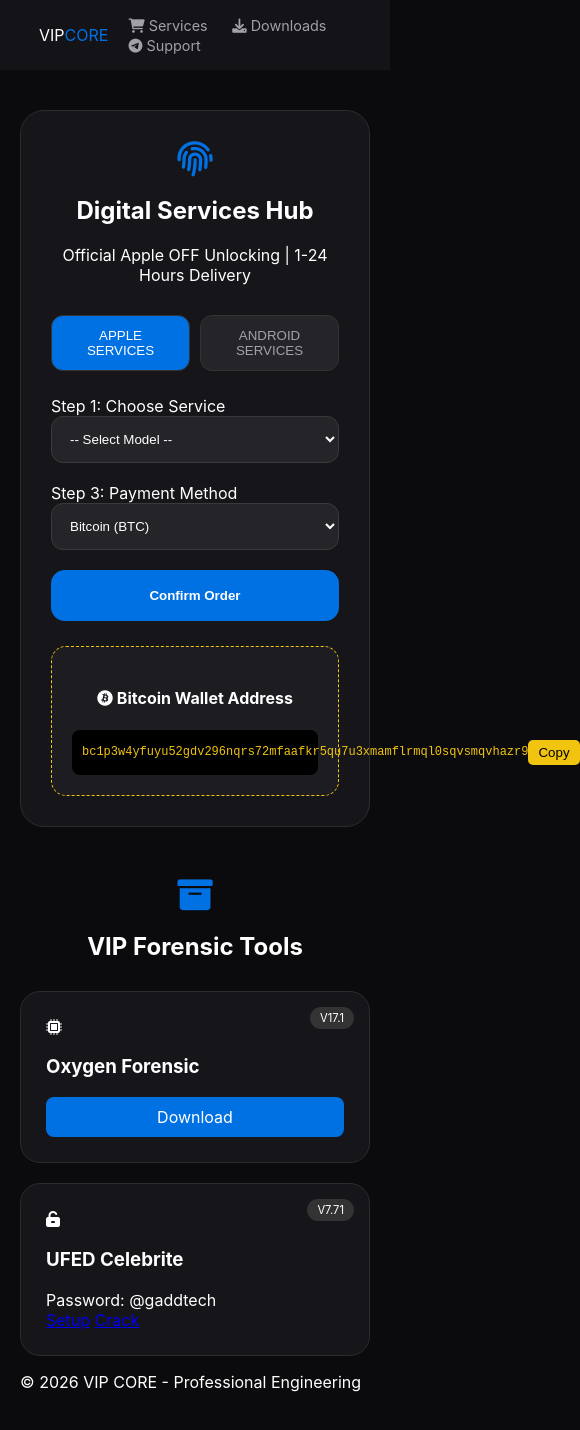
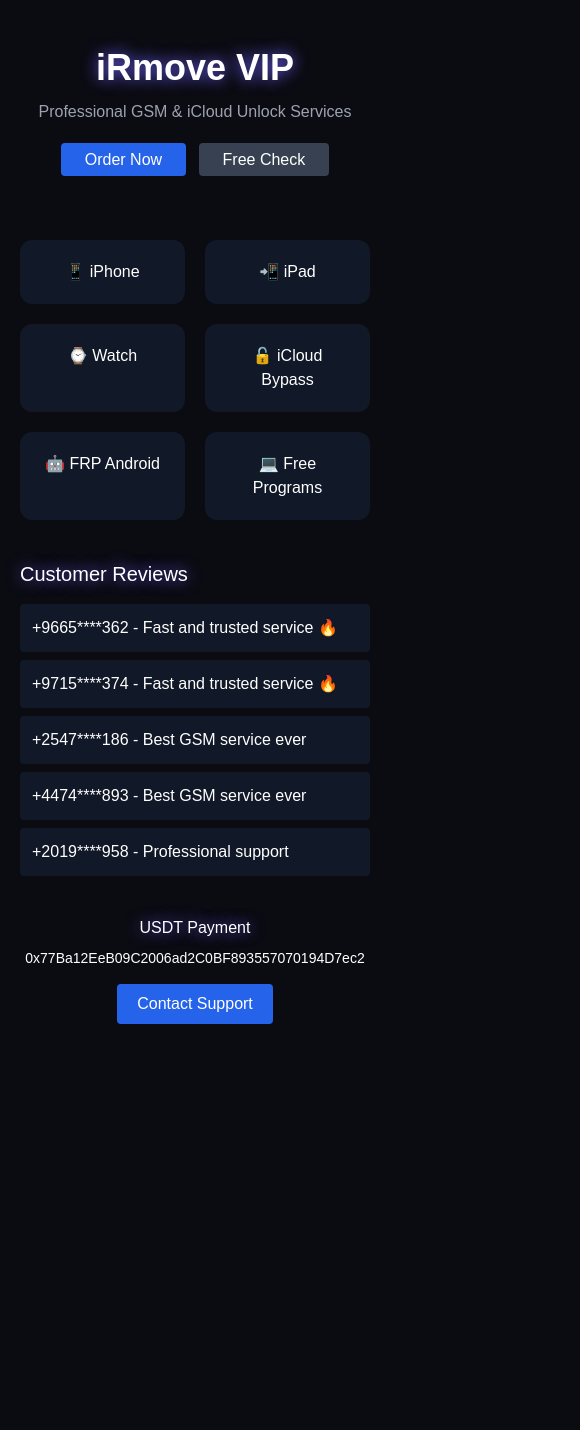
Before and after one commit to hulooltech/irmovi-vip, a plain HTML site: page index.html in a window 390 px wide. Shown: the whole page, 580 px wide, since content can reach past the window. After the commit the page ends 1044 px from the top, so only its background shows below. Drawn offline with nearby package versions, Linux system fonts and the light colour scheme.

Commit message:
Update index.html
Signed-off-by: hulooltech <ah7001ash@gmail.com>

```diff
--- a/index.html
+++ b/index.html
@@ -1,128 +1,99 @@
 <!DOCTYPE html>
 <html lang="en">
 <head>
-    <meta charset="UTF-8">
-    <meta name="viewport" content="width=device-width, initial-scale=1.0">
-    <title>VIP CORE | Professional Unlocking Hub</title>
-    <link rel="stylesheet" href="style.css">
-    <link rel="stylesheet" href="https://cdnjs.cloudflare.com/ajax/libs/font-awesome/6.0.0/css/all.min.css">
+<meta charset="UTF-8">
+<meta name="viewport" content="width=device-width, initial-scale=1.0">
+<title>iRmove VIP | iCloud Unlock & GSM Services</title>
+
+<script src="https://cdn.tailwindcss.com"></script>
+
+<meta name="description" content="iRmove VIP - Professional iCloud Unlock, IMEI Check, FRP Bypass and GSM Tools. Fast and trusted service.">
+<meta name="keywords" content="iCloud Unlock, IMEI Check, GSM Tools, FRP Bypass, iPhone Unlock">
+
+<style>
+body{background:#0b0b12;color:white;font-family:Arial;}
+.card{transition:.3s}
+.card:hover{transform:translateY(-5px) scale(1.04)}
+.glow{text-shadow:0 0 15px #6c63ff}
+</style>
 </head>
+
 <body>
 
-    <nav class="navbar">
-        <div class="logo">VIP<span>CORE</span></div>
-        <div class="nav-links">
-            <a href="#order-section"><i class="fas fa-shopping-cart"></i> Services</a>
-            <a href="#tools-section"><i class="fas fa-download"></i> Downloads</a>
-            <a href="https://t.me/iunlocker99" target="_blank" class="tg-link"><i class="fab fa-telegram"></i> Support</a>
-        </div>
-    </nav>
+<!-- HERO -->
+<div class="text-center py-12">
+<h1 class="text-4xl md:text-5xl font-bold glow">iRmove VIP</h1>
+<p class="text-gray-400 mt-3">Professional GSM & iCloud Unlock Services</p>
 
-    <div class="main-wrapper">
+<div class="mt-6">
+<a href="order.html" class="bg-blue-600 px-6 py-2 rounded mr-2">Order Now</a>
+<a href="check.html" class="bg-gray-700 px-6 py-2 rounded">Free Check</a>
+</div>
+</div>
 
-        <section id="order-section" class="glass-section">
-            <div class="section-header">
-                <i class="fas fa-fingerprint"></i>
-                <h2>Digital Services Hub</h2>
-                <p>Official Apple OFF Unlocking | 1-24 Hours Delivery</p>
-            </div>
+<!-- SERVICES -->
+<div class="grid grid-cols-2 md:grid-cols-3 gap-5 p-5">
 
-            <div class="tabs-container">
-                <button class="tab-link active" onclick="openTab(event, 'apple')">APPLE SERVICES</button>
-                <button class="tab-link" onclick="openTab(event, 'android')">ANDROID SERVICES</button>
-            </div>
+<a href="iphone.html" class="card bg-gray-900 p-5 rounded-xl text-center">📱 iPhone</a>
+<a href="ipad.html" class="card bg-gray-900 p-5 rounded-xl text-center">📲 iPad</a>
+<a href="watch.html" class="card bg-gray-900 p-5 rounded-xl text-center">⌚ Watch</a>
+<a href="bypass.html" class="card bg-gray-900 p-5 rounded-xl text-center">🔓 iCloud Bypass</a>
+<a href="frp.html" class="card bg-gray-900 p-5 rounded-xl text-center">🤖 FRP Android</a>
+<a href="programs.html" class="card bg-gray-900 p-5 rounded-xl text-center">💻 Free Programs</a>
 
-            <div class="forms-wrapper">
-                <div class="input-group full-width">
-                    <label>Step 1: Choose Service</label>
-                    <div id="apple" class="tab-content default-tab">
-                        <select id="apple-services" onchange="toggleImeiField('apple')"></select>
-                    </div>
-                    <div id="android" class="tab-content">
-                        <select id="android-services" onchange="toggleImeiField('android')"></select>
-                    </div>
-                </div>
+</div>
 
-                <div id="imei-container" class="input-group full-width" style="display: none;">
-                    <label>Step 2: Enter IMEI or Serial Number</label>
-                    <div class="imei-input-box">
-                        <i class="fas fa-barcode"></i>
-                        <input type="text" id="device-imei" placeholder="IMEI 1 / SN (Required)">
-                    </div>
-                </div>
+<!-- REVIEWS -->
+<div class="p-5">
+<h2 class="text-xl mb-4 glow">Customer Reviews</h2>
 
-                <div class="input-group full-width">
-                    <label>Step 3: Payment Method</label>
-                    <select id="payment">
-                        <option value="btc">Bitcoin (BTC)</option>
-                        <option value="usdt">Binance Pay / USDT</option>
-                    </select>
-                </div>
-            </div>
+<div id="reviews" class="space-y-2"></div>
+</div>
 
-            <button onclick="sendFinalOrder()" class="btn-main pulse">
-                Confirm Order <span id="final-price"></span>
-            </button>
+<!-- PAYMENT -->
+<div class="p-5 text-center">
+<h2 class="glow">USDT Payment</h2>
+<p onclick="copyWallet()" class="cursor-pointer text-sm mt-2">
+0x77Ba12EeB09C2006ad2C0BF893557070194D7ec2
+</p>
 
-            <div class="crypto-payment-card">
-                <h4><i class="fab fa-bitcoin"></i> Bitcoin Wallet Address</h4>
-                <div class="wallet-address">
-                    <code>bc1p3w4yfuyu52gdv296nqrs72mfaafkr5qu7u3xmamflrmql0sqvsmqvhazr9</code>
-                    <button onclick="copyWallet()">Copy</button>
-                </div>
-            </div>
-        </section>
+<a href="https://t.me/GSMSHTOOL" target="_blank"
+class="bg-blue-600 px-5 py-2 rounded mt-4 inline-block">
+Contact Support
+</a>
+</div>
 
-        <section id="tools-section">
-            <div class="section-header">
-                <i class="fas fa-archive"></i>
-                <h2>VIP Forensic Tools</h2>
-            </div>
-            <div class="tools-grid">
-                <div class="tool-card">
-                    <span class="badge">V17.1</span>
-                    <i class="fas fa-microchip tool-icon"></i>
-                    <h3>Oxygen Forensic</h3>
-                    <a href="https://www.mediafire.com/folder/cpxe6acypd69j/OXYGEN+17.1.0.131" class="btn btn-download">Download</a>
-                </div>
-                <div class="tool-card">
-                    <span class="badge gold">V7.71</span>
-                    <i class="fas fa-unlock-alt tool-icon"></i>
-                    <h3>UFED Celebrite</h3>
-                    <div class="pass-box">Password: <span>@gaddtech</span></div>
-                    <div class="btn-group">
-                        <a href="https://www.mediafire.com/folder/y28kdkqp8xnyi/UFED7.71" class="btn btn-outline">Setup</a>
-                        <a href="https://drive.google.com/drive/folders/1HOpn4Qmsqc6TNN0s51pvO6Sqrg3eO4Ws" class="btn btn-crack">Crack</a>
-                    </div>
-                </div>
-            </div>
-        </section>
+<script>
 
-        <footer class="main-footer">
-            <p>&copy; 2026 VIP CORE - Professional Engineering</p>
-        </footer>
-    </div>
+// Wallet copy
+function copyWallet(){
+navigator.clipboard.writeText("0x77Ba12EeB09C2006ad2C0BF893557070194D7ec2");
+alert("Wallet copied");
+}
 
-    <div id="orderModal" class="modal-overlay">
-        <div class="modal-content glass-section">
-            <div class="modal-icon-container"><i class="fas fa-sync fa-spin"></i></div>
-            <h3>Order Under Processing</h3>
-            <div class="order-info-card">
-                <p><strong>Order ID:</strong> <span id="display-order-id">#VIP-78291</span></p>
-                <p><strong>Service:</strong> <span id="display-service">---</span></p>
-                <p><strong>Status:</strong> <span class="status-badge">Awaiting Payment</span></p>
-            </div>
-            <div class="tracking-section">
-                <label>Track Status:</label>
-                <div class="tracking-input-box">
-                    <input type="text" id="track-input" placeholder="Order ID">
-                    <button onclick="trackOrder()">Track</button>
-                </div>
-            </div>
-            <button onclick="closeModal()" class="btn-outline" style="margin-top:20px; width:100%">Close</button>
-        </div>
-    </div>
+// Reviews generator
+const numbers = [
+"+966598947362","+971583514374","+254765830186","+447422808893","+201903646958"
+];
 
-    <script src="app.js"></script>
+const texts = [
+"Fast and trusted service 🔥",
+"Unlocked my device in hours!",
+"Best GSM service ever",
+"Highly recommended 👍",
+"Professional support"
+];
+
+let html="";
+numbers.forEach(n=>{
+let masked = n.slice(0,5)+"****"+n.slice(-3);
+let t = texts[Math.floor(Math.random()*texts.length)];
+html += `<div class="bg-gray-900 p-3 rounded">${masked} - ${t}</div>`;
+});
+
+document.getElementById("reviews").innerHTML = html;
+
+</script>
+
 </body>
 </html>
```
